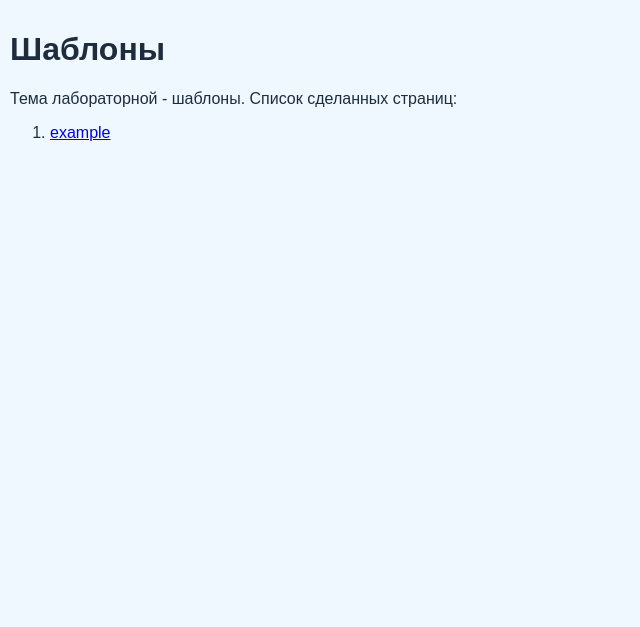
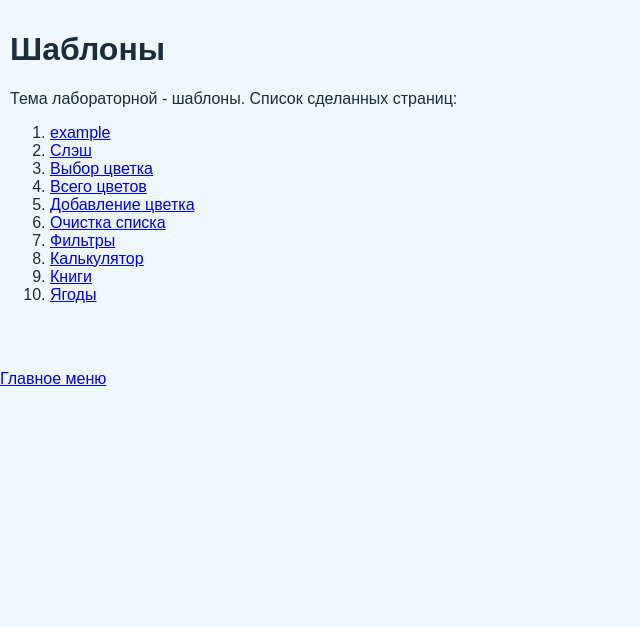
Before and after one commit to sssonyaaab/web--programming-labs-2, a Flask app: page /lab2/ in a window 1280 px wide. Shown: the part 72-699 px from the top of the page, without its empty margins (0-640 px from the left). Run offline with Flask 3, Linux system fonts and the light colour scheme.

Commit message:
Добавление ссылок

```diff
--- a/app.py
+++ b/app.py
@@ -19,6 +19,7 @@ def menu():
         </header>
 
         <a href="http://127.0.0.1:5000/lab1">Первая лабораторная</a>
+        <a href="http://127.0.0.1:5000/lab2/">Вторая лабораторная</a>
 
         <footer>
             &copy; Софья Баранова, ФБИ-24, 3 курс, 2024
--- a/templates/base.html
+++ b/templates/base.html
@@ -14,7 +14,7 @@
     <main>
         {% block main %}{% endblock %}
     </main>
-
+    <a href="http://127.0.0.1:5000">Главное меню</a>
     <footer>
         &copy; Соня Баранова, ФБИ-24, 3 курс, 2024
     </footer>
--- a/templates/lab2.html
+++ b/templates/lab2.html
@@ -11,5 +11,32 @@
         <li>
             <a href="/lab2/example">example</a>
         </li>
+        <li>
+            <a href="/lab2/a">Слэш</a>
+        </li>
+        <li>
+            <a href="/lab2/flowers/<int:flower_id>">Выбор цветка</a>
+        </li>
+        <li>
+            <a href="/lab2/flowers">Всего цветов</a>
+        </li>
+        <li>
+            <a href="/lab2/add_flower/<name>">Добавление цветка</a>
+        </li>
+        <li>
+            <a href="/lab2/clear_flowers">Очистка списка</a>
+        </li>
+        <li>
+            <a href="/lab2/filters">Фильтры</a>
+        </li>
+        <li>
+            <a href="/lab2/calc/<int:a>/<int:b>">Калькулятор</a>
+        </li>
+        <li>
+            <a href="/lab2/books">Книги</a>
+        </li>
+        <li>
+            <a href="/lab2/berries">Ягоды</a>
+        </li>
     </ol>
 {% endblock %}
```
